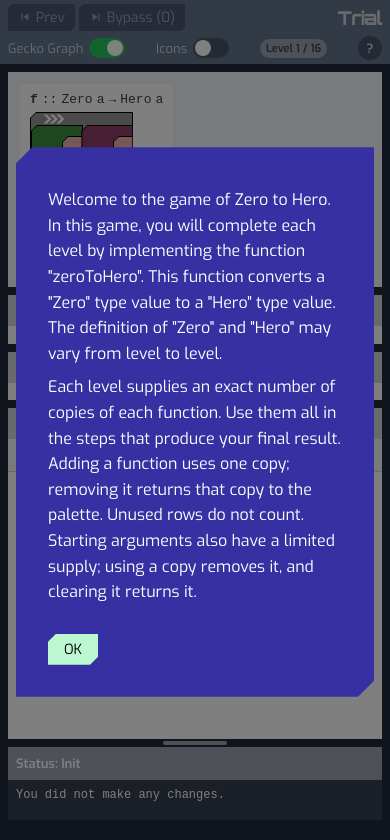
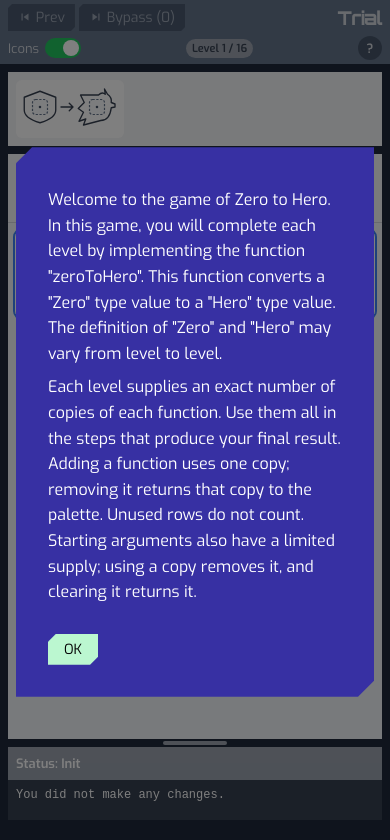
Before and after one commit to yibers/zero-to-hero-offline, a website: page index.html in a window 390 px wide. Drawn offline with Linux system fonts and the light colour scheme; a web font is replaced by a local one.

Commit message:
Default to icon mode and remove the Gecko Graph toggle

```diff
--- a/index.html
+++ b/index.html
@@ -118,7 +118,7 @@ textarea.editor::selection { background: rgba(59, 130, 246, 0.3); }
 .editor-slot-param { color: #065f46; }
 .editor-slot-func { color: #1e40af; }
 
-/* Gecko Graph toggle */
+/* Icon mode toggle */
 .gecko-toggle { display: flex; align-items: center; gap: 6px; font-size: 13px; color: #d1d5db; cursor: pointer; user-select: none; }
 .gecko-toggle-track { width: 36px; height: 20px; border-radius: 10px; position: relative; transition: background 0.2s; }
 .gecko-toggle-track.on { background: #22c55e; }
@@ -881,8 +881,8 @@ let editorContents = {};
 let rowPrograms = {};
 let textDrafts = {};
 let activeRow = 0;
-let geckoOn = true;
-let iconMode = false;
+let geckoOn = false;
+let iconMode = true;
 let bypassCount = 0;
 
 // Load progress from localStorage
@@ -916,12 +916,11 @@ try {
     }
     currentLevel = Math.max(0, Math.min(parsed.currentLevel || 0, LEVELS.length - 1));
     bypassCount = parsed.bypassCount || 0;
-    geckoOn = parsed.geckoOn !== false;
-    iconMode = parsed.iconMode === true;
+    iconMode = parsed.iconMode !== false;
     showIntro = parsed.showIntro !== false;
     // Preserve the meaning of solutions saved by the old implicit-$ editor.
     // New edits and every later reload use ordinary application in both modes.
-    if (parsed.connectionVersion !== 1 && iconMode) {
+    if (parsed.connectionVersion !== 1 && parsed.iconMode === true) {
       for (const key of Object.keys(editorContents)) {
         const index = Number(key), level = LEVELS[index];
         if (level && typeof editorContents[key] === 'string') {
@@ -1042,12 +1041,6 @@ function render() {
       </div>
       <div style="font-weight:bold;font-size:18px;color:#d1d5db;font-family:'Orbitron',sans-serif">${level.name}</div>
       <div style="display:flex;align-items:center;gap:12px">
-        <div class="gecko-toggle" onclick="toggleGecko()">
-          Gecko Graph
-          <div class="gecko-toggle-track ${geckoOn ? 'on' : 'off'}">
-            <div class="gecko-toggle-knob"></div>
-          </div>
-        </div>
         <div class="gecko-toggle" onclick="toggleIconMode()">
           Icons
           <div class="gecko-toggle-track ${iconMode ? 'on' : 'off'}">
```
